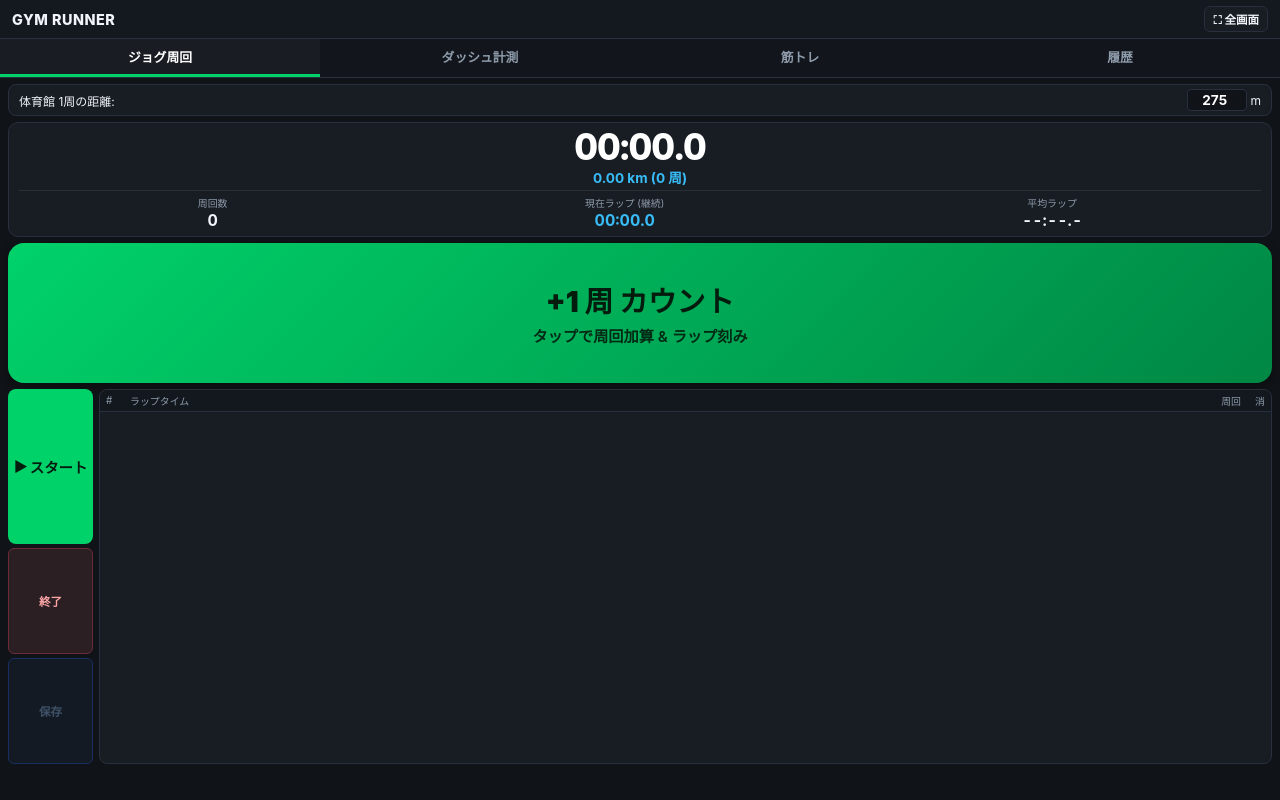
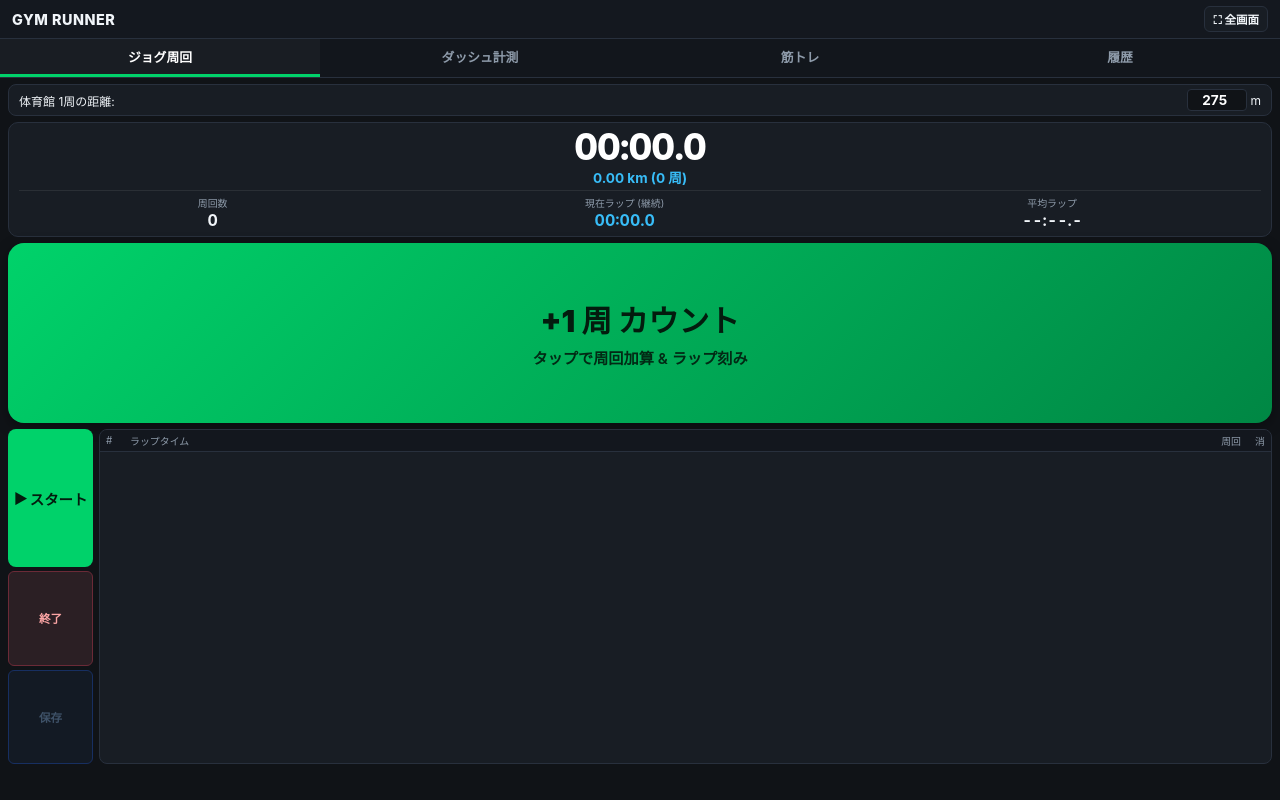
Before and after one commit to haykim0155-mcel/gym-runner, a plain HTML site: page index.html in a window 1280 px wide. Drawn offline with Linux system fonts and the light colour scheme.

Commit message:
Add files via upload

```diff
--- a/index.html
+++ b/index.html
@@ -188,23 +188,23 @@
       font-variant-numeric: tabular-nums;
     }
 
-    /* 巨大タップボタン（今の2/3サイズに調整：140px） */
+    /* 巨大タップボタン（180pxに設定） */
     .huge-tap-btn {
       width: 100%;
-      min-height: 140px;
-      height: 140px;
+      min-height: 180px;
+      height: 180px;
       border-radius: 16px;
       border: none;
       color: #031c0e;
       font-weight: 900;
-      font-size: 1.8rem;
+      font-size: 1.9rem;
       cursor: pointer;
-      box-shadow: 0 4px 12px rgba(0,0,0,0.3);
+      box-shadow: 0 4px 14px rgba(0,0,0,0.35);
       display: flex;
       flex-direction: column;
       justify-content: center;
       align-items: center;
-      gap: 4px;
+      gap: 5px;
       flex-shrink: 0;
       touch-action: manipulation;
       background: linear-gradient(135deg, var(--accent-jog), var(--accent-jog-dark));
@@ -227,7 +227,7 @@
       flex: 1;
       display: flex;
       gap: 6px;
-      min-height: 100px;
+      min-height: 90px;
       overflow: hidden;
     }
 
```
